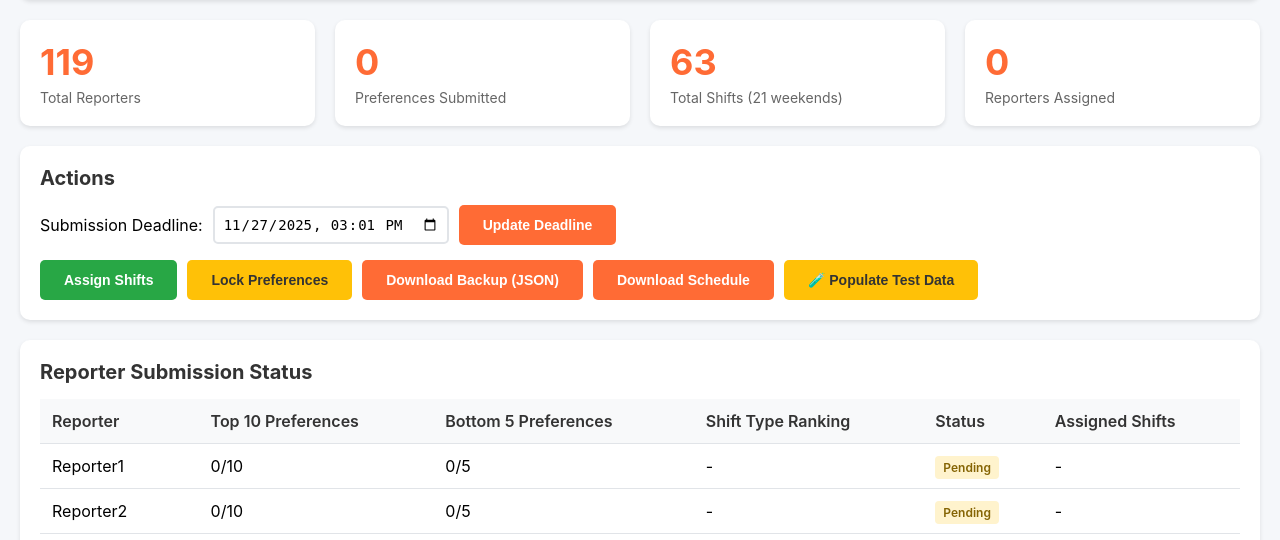
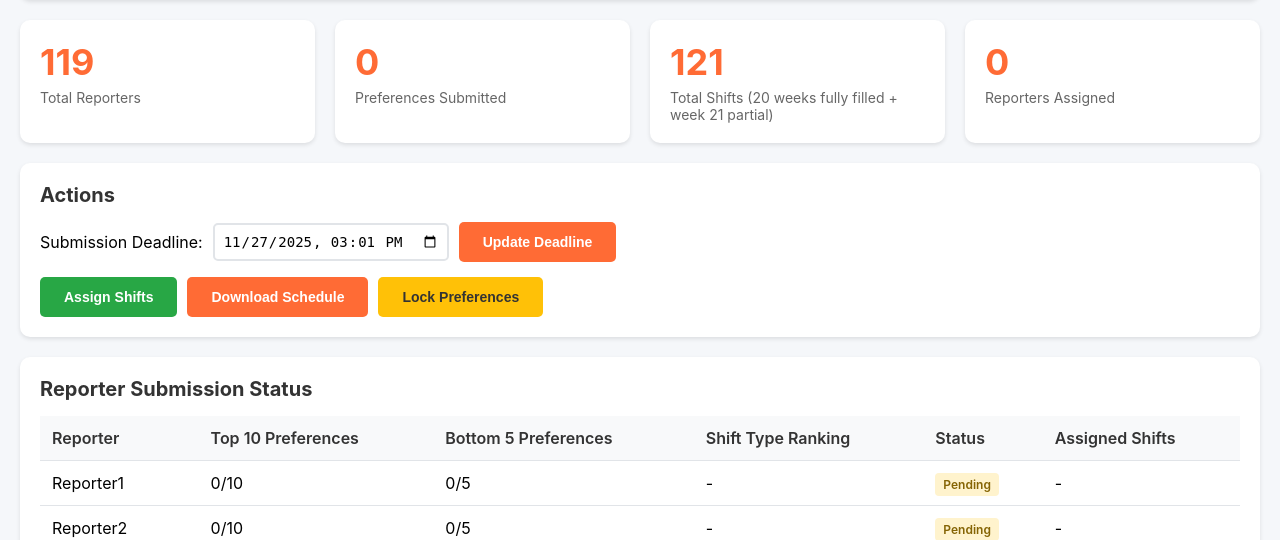
Before and after one commit to AndySullivanTR/weekend_reporter, a Flask app: page /manager/dashboard in a window 1280 px wide. Shown: the part 96-636 px from the top of the page. Run offline with Flask 3, Linux system fonts and the light colour scheme; the visitor is signed in with stand-in values (Sample User, id 1).

Commit message:
Fix: 121 reporters with 1 shift each, prioritize weeks 1-20, simplify admin buttons

```diff
--- a/app.py
+++ b/app.py
@@ -349,32 +349,56 @@ def allocate_shifts():
     random.seed(42)
 
     # PHASE 1: Allocate for reporters WITH preferences
+    # Strategy: Fill weeks 1-20 first (shifts 0-59), then week 21 (shifts 60-62)
     print("\n=== REPORTER SHIFT ALLOCATION (WITH PREFERENCES) ===")
+    print("Strategy: Prioritizing weeks 1-20 (shifts 0-59) to be fully filled")
+
     shuffled_reporters = reporters_with_prefs.copy()
     random.shuffle(shuffled_reporters)
 
+    # Assign one shift to each reporter
     for rep in shuffled_reporters:
         prefs = preferences[rep]
         top_10 = prefs['top_10']
         bottom_5 = prefs['bottom_5']
 
-        # Try to assign from top 10 preferences
+        # Try to assign from top 10 preferences, prioritizing weeks 1-20
         assigned = False
+
+        # First try: top 10 preferences that are in weeks 1-20 (shift IDs 0-59)
         for shift_id in top_10:
-            # Skip if shift is full (2 slots)
+            if shift_id >= 60:  # Skip week 21 for now
+                continue
+
             shift = next(s for s in SHIFTS if s['id'] == shift_id)
             if len(shift_assignments[shift_id]) >= shift['slots']:
                 continue
 
-            # Assign shift
             assignments[rep].append(shift_id)
             shift_assignments[shift_id].append(rep)
             assigned = True
             rank = top_10.index(shift_id) + 1
-            print(f"✓ {rep:15} → Shift {shift_id:2} (preference #{rank})")
+            print(f"✓ {rep:30} → Shift {shift_id:2} (week {shift['week']}, preference #{rank})")
             break
 
-        # If couldn't assign from top 10, try non-bottom-5 shifts
+        # Second try: top 10 preferences in week 21 if nothing in weeks 1-20
+        if not assigned:
+            for shift_id in top_10:
+                if shift_id < 60:  # Already tried these
+                    continue
+
+                shift = next(s for s in SHIFTS if s['id'] == shift_id)
+                if len(shift_assignments[shift_id]) >= shift['slots']:
+                    continue
+
+                assignments[rep].append(shift_id)
+                shift_assignments[shift_id].append(rep)
+                assigned = True
+                rank = top_10.index(shift_id) + 1
+                print(f"✓ {rep:30} → Shift {shift_id:2} (week 21, preference #{rank})")
+                break
+
+        # Third try: non-bottom-5 shifts in weeks 1-20
         if not assigned:
             shift_type_pref = prefs.get('shift_type_pref', {})
             sorted_types = sorted(shift_type_pref.items(), key=lambda x: x[1])
@@ -383,15 +407,14 @@ def allocate_shifts():
                 for shift in SHIFTS:
                     shift_id = shift['id']
 
-                    # Skip if in bottom 5
-                    if shift_id in bottom_5:
+                    # Prioritize weeks 1-20
+                    if shift_id >= 60:
                         continue
 
-                    # Skip if already in top 10 (already tried these)
-                    if shift_id in top_10:
+                    if shift_id in bottom_5 or shift_id in top_10:
                         continue
 
-                    # Check if matches shift type
+                    # Check shift type match
                     shift_matches = False
                     if shift_type == 'saturday' and shift['day'] == 'Saturday':
                         shift_matches = True
@@ -403,52 +426,61 @@ def allocate_shifts():
                     if not shift_matches:
                         continue
 
-                    # Skip if shift is full
                     if len(shift_assignments[shift_id]) >= shift['slots']:
                         continue
 
-                    # Assign shift
                     assignments[rep].append(shift_id)
                     shift_assignments[shift_id].append(rep)
                     assigned = True
-                    print(f"⚠ {rep:15} → Shift {shift_id:2} (backup assignment, not in top 10)")
+                    print(f"⚠ {rep:30} → Shift {shift_id:2} (week {shift['week']}, backup assignment)")
                     break
 
                 if assigned:
                     break
 
         if not assigned:
-            print(f"✗ {rep:15} → Could not assign shift")
+            print(f"✗ {rep:30} → Could not assign shift")
 
     # PHASE 2: Random allocation for reporters WITHOUT preferences
     if reporters_without_prefs:
         print("\n=== RANDOM ALLOCATION (NO PREFERENCES) ===")
 
-        # Create pool of available shifts
-        available_shifts = []
-        for shift in SHIFTS:
-            shift_id = shift['id']
-            filled = len(shift_assignments[shift_id])
-            capacity = shift['slots']
-            for _ in range(capacity - filled):
-                available_shifts.append(shift_id)
+        # Assign 1 shift to each reporter, prioritizing weeks 1-20
+        for rep in reporters_without_prefs:
+            # Create pool of available shifts, prioritizing weeks 1-20 (shifts 0-59)
+            available_weeks_1_20 = []
+            available_week_21 = []
 
-        random.shuffle(available_shifts)
+            for shift in SHIFTS:
+                shift_id = shift['id']
+                filled = len(shift_assignments[shift_id])
+                capacity = shift['slots']
 
-        # Assign to reporters without preferences
-        shift_index = 0
-        for rep in reporters_without_prefs:
-            if shift_index >= len(available_shifts):
-                print(f"✗ {rep:15} → No shifts remaining")
+                if filled < capacity:
+                    if shift_id < 60:  # Weeks 1-20
+                        available_weeks_1_20.append(shift_id)
+                    else:  # Week 21
+                        available_week_21.append(shift_id)
+
+            # Try weeks 1-20 first
+            if available_weeks_1_20:
+                random.shuffle(available_weeks_1_20)
+                shift_id = available_weeks_1_20[0]
+                shift = next(s for s in SHIFTS if s['id'] == shift_id)
+                assignments[rep].append(shift_id)
+                shift_assignments[shift_id].append(rep)
+                print(f"🎲 {rep:30} → Shift {shift_id:2} (week {shift['week']}, random)")
+            elif available_week_21:
+                # Only use week 21 if weeks 1-20 are full
+                random.shuffle(available_week_21)
+                shift_id = available_week_21[0]
+                shift = next(s for s in SHIFTS if s['id'] == shift_id)
+                assignments[rep].append(shift_id)
+                shift_assignments[shift_id].append(rep)
+                print(f"🎲 {rep:30} → Shift {shift_id:2} (week 21, random)")
+            else:
+                print(f"✗ {rep:30} → No shifts available")
                 warnings.append(f"{reporters_data[rep]['name']} could not be assigned - no capacity remaining")
-                break
-
-            shift_id = available_shifts[shift_index]
-            shift_index += 1
-
-            assignments[rep].append(shift_id)
-            shift_assignments[shift_id].append(rep)
-            print(f"🎲 {rep:15} → Shift {shift_id:2} (random assignment)")
 
     # Save assignments
     save_json(ASSIGNMENTS_FILE, assignments)
--- a/templates/manager_dashboard.html
+++ b/templates/manager_dashboard.html
@@ -306,8 +306,8 @@
                 <div class="stat-label">Preferences Submitted</div>
             </div>
             <div class="stat-card">
-                <div class="stat-number">63</div>
-                <div class="stat-label">Total Shifts (21 weekends)</div>
+                <div class="stat-number">121</div>
+                <div class="stat-label">Total Shifts (20 weeks fully filled + week 21 partial)</div>
             </div>
             <div class="stat-card">
                 <div class="stat-number">{% if assignments %}{{ assignments|length }}{% else %}0{% endif %}</div>
@@ -326,17 +326,11 @@
                 <button class="btn btn-success" onclick="allocateShifts()">
                     Assign Shifts
                 </button>
-                <button class="btn btn-warning" onclick="lockPreferences()">
-                    {% if settings.is_locked %}Unlock{% else %}Lock{% endif %} Preferences
-                </button>
-                <button class="btn btn-primary" onclick="downloadBackup()">
-                    Download Backup (JSON)
-                </button>
                 <button class="btn btn-primary" onclick="exportExcel()">
                     Download Schedule
                 </button>
-                <button class="btn btn-warning" onclick="populateTestData()">
-                    🧪 Populate Test Data
+                <button class="btn btn-warning" onclick="lockPreferences()">
+                    {% if settings.is_locked %}Unlock{% else %}Lock{% endif %} Preferences
                 </button>
             </div>
 
```
